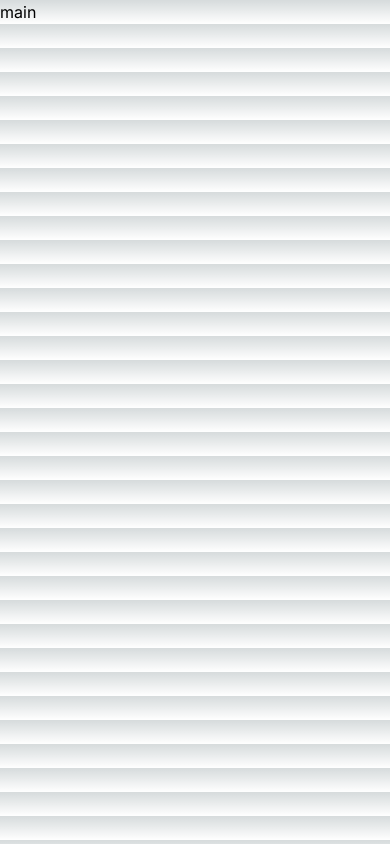
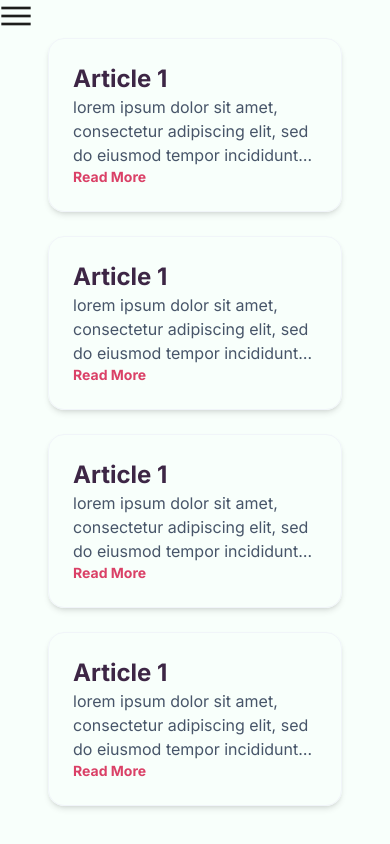
Before and after one commit to Debmore20/afro01jive, a Next.js app: page / in a window 390 px wide. Built offline with nearby package versions, Linux system fonts and the light colour scheme.

Commit message:
stage-one

```diff
--- a/app/globals.css
+++ b/app/globals.css
@@ -3,27 +3,12 @@
 @tailwind utilities;
 
 :root {
-  --foreground-rgb: 0, 0, 0;
-  --background-start-rgb: 214, 219, 220;
-  --background-end-rgb: 255, 255, 255;
-}
 
-@media (prefers-color-scheme: dark) {
-  :root {
-    --foreground-rgb: 255, 255, 255;
-    --background-start-rgb: 0, 0, 0;
-    --background-end-rgb: 0, 0, 0;
-  }
 }
 
 body {
-  color: rgb(var(--foreground-rgb));
-  background: linear-gradient(
-      to bottom,
-      transparent,
-      rgb(var(--background-end-rgb))
-    )
-    rgb(var(--background-start-rgb));
+  color:rgb(0, 6, 3);
+  background: rgb(248, 255, 251);
 }
 
 @layer utilities {
--- a/app/layout.tsx
+++ b/app/layout.tsx
@@ -1,6 +1,7 @@
 import type { Metadata } from "next";
 import { Inter } from "next/font/google";
 import "./globals.css";
+import MobileMenu from "@/components/ui/mobile_menu";
 
 const inter = Inter({ subsets: ["latin"] });
 
@@ -16,7 +17,10 @@ export default function RootLayout({
 }>) {
   return (
     <html lang="en">
-      <body className={inter.className}>{children}</body>
+      <body className={inter.className}>
+        <MobileMenu />
+        {children}
+        </body>
     </html>
   );
 }
--- a/app/page.tsx
+++ b/app/page.tsx
@@ -1,9 +1,16 @@
-import Image from "next/image";
+// import Image from "next/image";
+
+import ArticlePreview from "@/components/ui/article_preview";
 
 export default function Home() {
   return(
-    <main>
-      main
+    <main className="px-12">
+      <div className=" container grid grid-cols-12 max-w-6xl mx-auto gap-6">
+        <ArticlePreview params={{articleId: 1, articleTitle: "Article 1", articleContent: "lorem ipsum dolor sit amet, consectetur adipiscing elit, sed do eiusmod tempor incididunt ut labore et dolore magna aliqua. Lorem ipsum dolor sit amet, consectetur adipiscing elit , sed do eiusmod tempor incididunt ut labore et dolore magna aliqua, consectetur adipiscing elit"}}/>
+        <ArticlePreview params={{articleId: 1, articleTitle: "Article 1", articleContent: "lorem ipsum dolor sit amet, consectetur adipiscing elit, sed do eiusmod tempor incididunt ut labore et dolore magna aliqua. Lorem ipsum dolor sit amet, consectetur adipiscing elit , sed do eiusmod tempor incididunt ut labore et dolore magna aliqua, consectetur adipiscing elit"}}/>
+        <ArticlePreview params={{articleId: 1, articleTitle: "Article 1", articleContent: "lorem ipsum dolor sit amet, consectetur adipiscing elit, sed do eiusmod tempor incididunt ut labore et dolore magna aliqua. Lorem ipsum dolor sit amet, consectetur adipiscing elit , sed do eiusmod tempor incididunt ut labore et dolore magna aliqua, consectetur adipiscing elit"}}/>
+        <ArticlePreview params={{articleId: 1, articleTitle: "Article 1", articleContent: "lorem ipsum dolor sit amet, consectetur adipiscing elit, sed do eiusmod tempor incididunt ut labore et dolore magna aliqua. Lorem ipsum dolor sit amet, consectetur adipiscing elit , sed do eiusmod tempor incididunt ut labore et dolore magna aliqua, consectetur adipiscing elit"}}/>
+      </div>
     </main>
   )
 }
--- /dev/null
+++ b/components/ui/article_preview.tsx
@@ -0,0 +1,15 @@
+export default function ArticlePreview({
+  params,
+}: {
+  params: { articleId: number; articleTitle: string; articleContent: string };
+}) {
+  return (
+    <div className="md:col-span-6 col-span-12 border border-slate-100 rounded-2xl shadow-md">
+      <div className="p-6">
+      <h2 className="text-2xl text-extratwo font-bold">{params.articleTitle}</h2>
+      <p className="line-clamp-3 text-slate-600">{params.articleContent}</p>
+      <p className=" text-extrathree text-sm font-bold ">Read More</p>
+      </div>
+    </div>
+  );
+}
--- /dev/null
+++ b/components/ui/mobile_menu.tsx
@@ -0,0 +1,45 @@
+"use client";
+import Image from "next/image";
+import Link from "next/link";
+import { useEffect } from "react";
+
+function toggleMobileMenu() {
+  const mobileMenu = document.getElementById("mobile-menu");
+  mobileMenu?.classList.toggle("hidden");
+}
+
+export default function MobileMenu() {
+
+  return (
+    <div className="text-extraone lg:hidden">
+      <button onClick={toggleMobileMenu} className="">
+        <Image src={"/hamburger-icon.svg"} alt="Menu" width={32} height={32} />
+      </button>
+      <nav id="mobile-menu" className="hidden">
+        <ul>
+          <li className="border-b text-center text-sm font-bold p-2">
+            <Link href={"/"}>Home</Link>
+          </li>
+          <li className="border-b text-center text-sm font-bold p-2">
+            <Link href={"#"}>Trending</Link>
+          </li>
+          <li className="border-b text-center text-sm font-bold p-2">
+            <Link href={"#"}>Music</Link>
+          </li>
+          <li className="border-b text-center text-sm font-bold p-2">
+            <Link href={"#"}>Videos</Link>
+          </li>
+          <li className="border-b text-center text-sm font-bold p-2">
+            <Link href={"#"}>Blog</Link>
+          </li>
+          <li className="border-b text-center text-sm font-bold p-2">
+            <Link href={"#"}>Privacy Policy</Link>
+          </li>
+          <li className="border-b text-center text-sm font-bold p-2">
+            <Link href={"#"}>Contact Us</Link>
+          </li>
+        </ul>
+      </nav>
+    </div>
+  );
+}
--- a/tailwind.config.ts
+++ b/tailwind.config.ts
@@ -13,6 +13,13 @@ const config: Config = {
         "gradient-conic":
           "conic-gradient(from 180deg at 50% 50%, var(--tw-gradient-stops))",
       },
+      colors: {
+        extraone: "#000000",
+        extratwo: "#3D2645",
+        extrathree: "#DA4167",
+        extrafour: "#832161",
+        extrafive: "#F0EFF4",
+      },
     },
   },
   plugins: [],
```
Also changed, not shown: public/hamburger-icon.svg (added), 1 other file (tests, documents, lock files or other folders).
